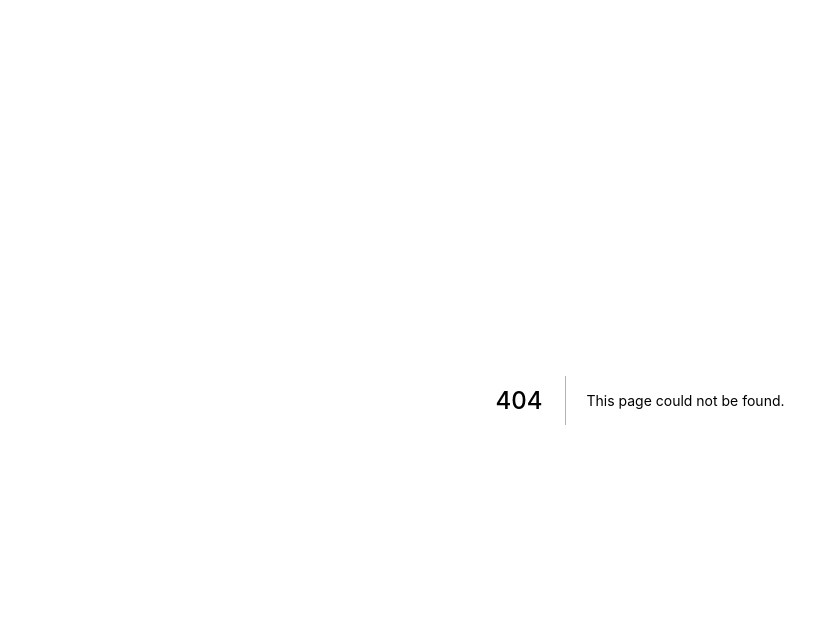
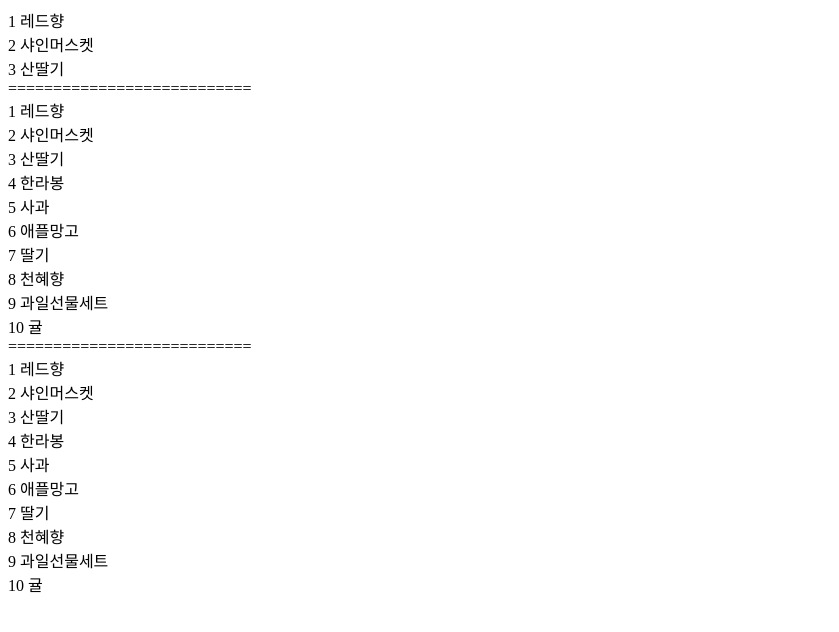
Before and after one commit to justdoplzz/class, a Next.js app: page /section08/08-01-map-fruits in a window 1280 px wide. Before the commit this address had no page. Shown: the top 632 px of the page, without its empty margins (0-839 px from the left). Built offline with nearby package versions, Linux system fonts and the light colour scheme.

Commit message:
[section08-01] map - fruits

```diff
--- /dev/null
+++ b/pages/section08/08-01-map-fruits/index.js
@@ -0,0 +1,35 @@
+// 컴포넌트 위에 만든 이유 : 컴포넌트가 리렌더링되어도 다시 안만들어짐 --> 효율적
+const FRUITS = [
+    { number: 1, title:"레드향" },
+    { number: 2, title:"샤인머스켓" },
+    { number: 3, title:"산딸기" },
+    { number: 4, title:"한라봉" },
+    { number: 5, title:"사과" },
+    { number: 6, title:"애플망고" },
+    { number: 7, title:"딸기" },
+    { number: 8, title:"천혜향" },
+    { number: 9, title:"과일선물세트" },
+    { number: 10, title:"귤" },
+];
+
+export default function MapFruitsPage(){
+
+    // 1. 가장 기본 예제
+    const aaa = [<div>1 레드향</div>, <div>2 샤인머스켓</div>, <div>3 산딸기</div>]
+
+    // 2. 실무 백엔드 데이터 예제
+    const bbb = FRUITS.map(el => <div>{el.number} {el.title}</div>)
+
+    return(
+        <div>
+            <div>{aaa}</div>
+            ===========================
+            <div>{bbb}</div>
+            ===========================
+            <div>
+                {/* 3. 실무 효율적인 렌더링 예제 */}
+                {FRUITS.map(el => <div>{el.number} {el.title}</div>)}
+            </div>
+        </div>
+    )
+}
```
